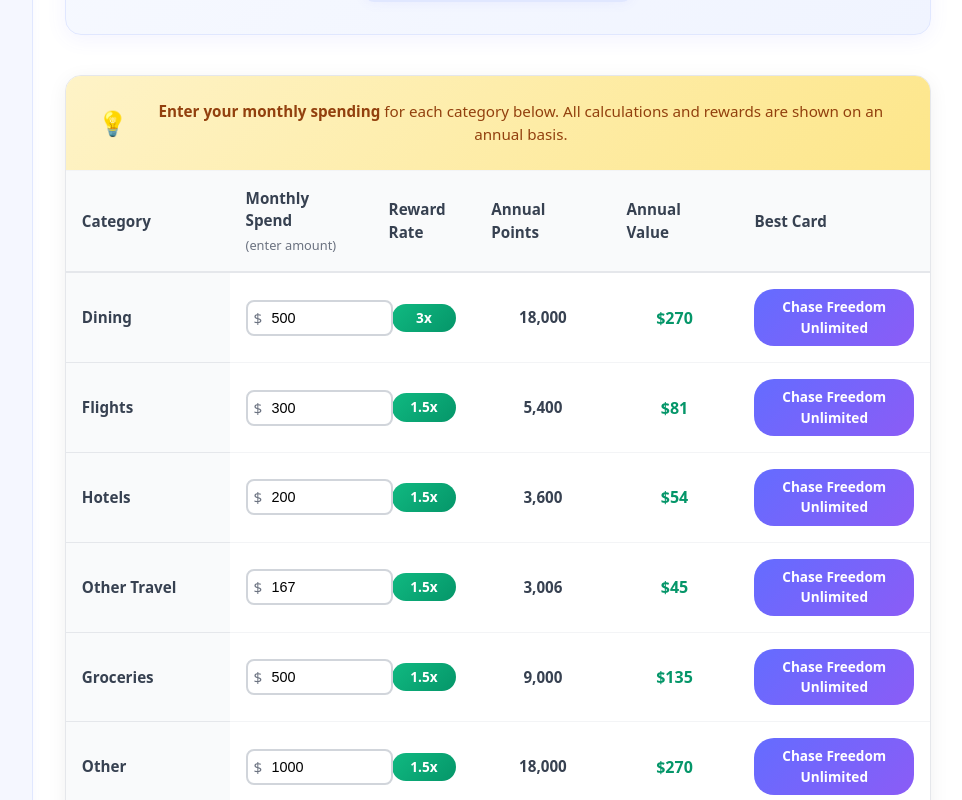
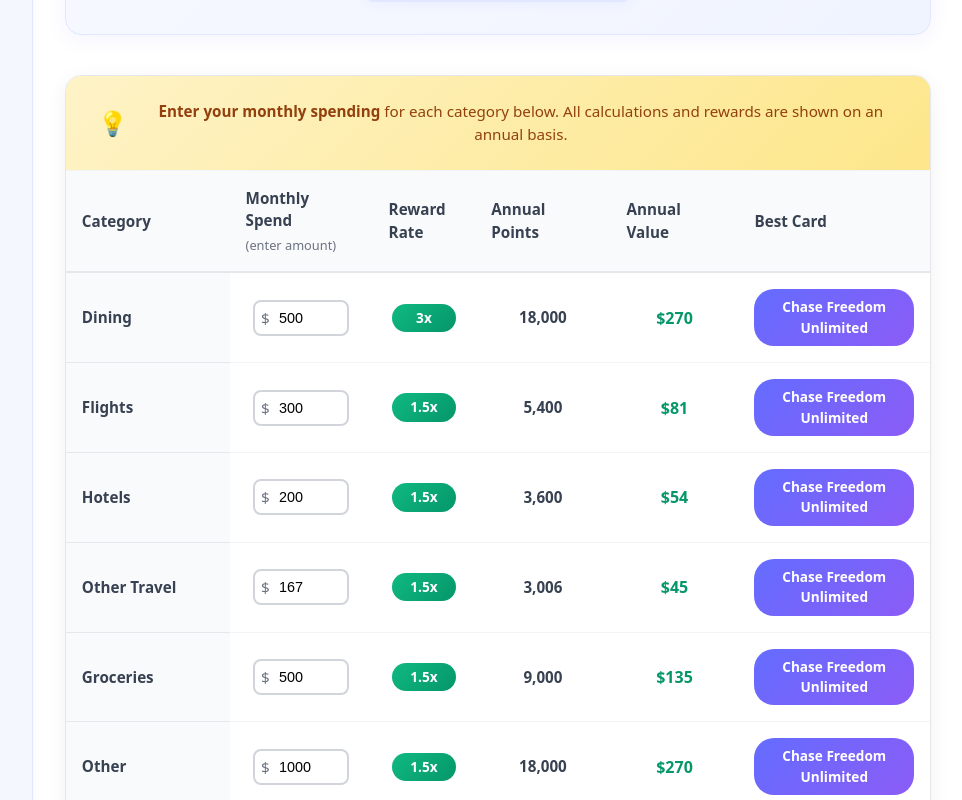
Before and after one commit to thomas4019/credit-card-explorer, a React (Vite) app: page / in a window 1280 px wide. Shown: the part 620-1420 px from the top of the page, without its empty margins (285-1247 px from the left). Built offline with nearby package versions, Linux system fonts and the light colour scheme.

Commit message:
Tweak column width

```diff
--- a/src/App.css
+++ b/src/App.css
@@ -283,7 +283,7 @@
 }
 
 .spend-input {
-  width: 100%;
+  width: 60px;
   padding: 0.5rem 0.5rem 0.5rem 1.5rem;
   border: 2px solid #d1d5db;
   border-radius: 8px;
```
